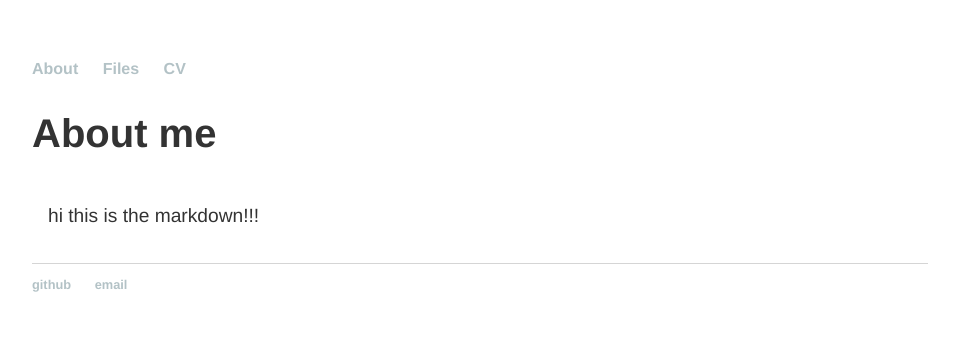
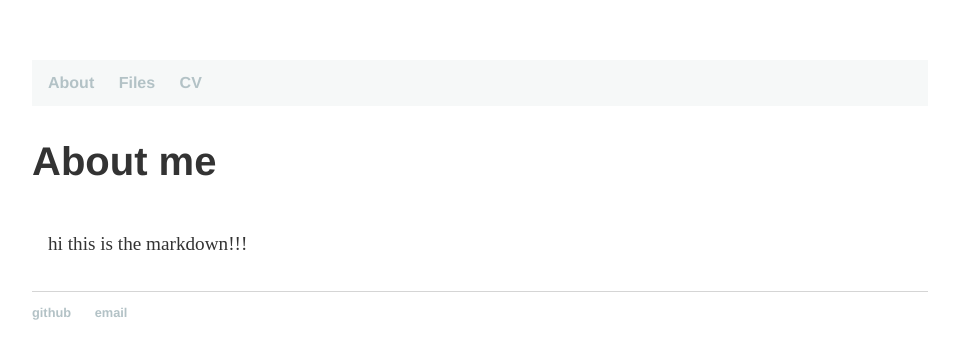
Before and after one commit to lena-kilian/lena-kilian.github.io, a Jekyll site: the page built from index.md, in a window 1280 px wide. Shown: the top 359 px of the page, without its empty margins (160-1119 px from the left). Built offline with Jekyll 4.4.1, drawn with Linux system fonts in a browser that asks for light colours; our own code applies the rules of GitHub Pages for plain Markdown files.

Commit message:
Update main.css

```diff
--- a/css/main.css
+++ b/css/main.css
@@ -3,7 +3,15 @@ body {
     width: 70%;
 }
 
-nav ul, footer ul {
+nav ul {
+    font-family:'Helvetica';
+    background: #f6f8f8;
+    padding: 14px 16px;
+    list-style: none;
+    font-weight: bold;
+    overflow: hidden;
+}
+footer ul {
     font-family:'Helvetica';
     padding: 0px;
     list-style: none;
@@ -39,7 +47,7 @@ h3 {
 p {
     font-size: 1.2em;
     line-height: 1.4em;
-    font-family:'Helvetica';
+    font-family:'Sans Serif';
     color: #333;
     padding: 14px 16px;
 }
```
